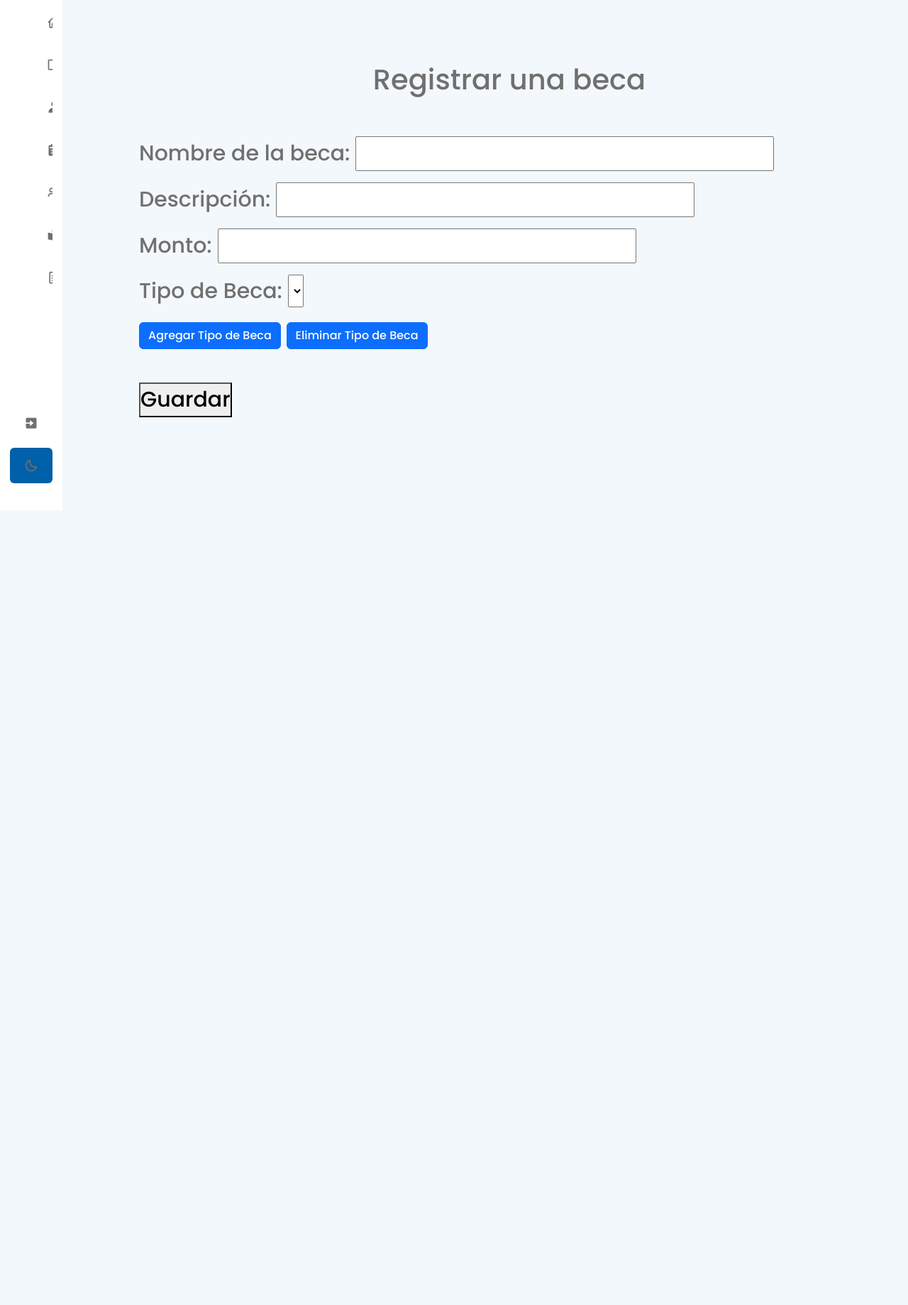
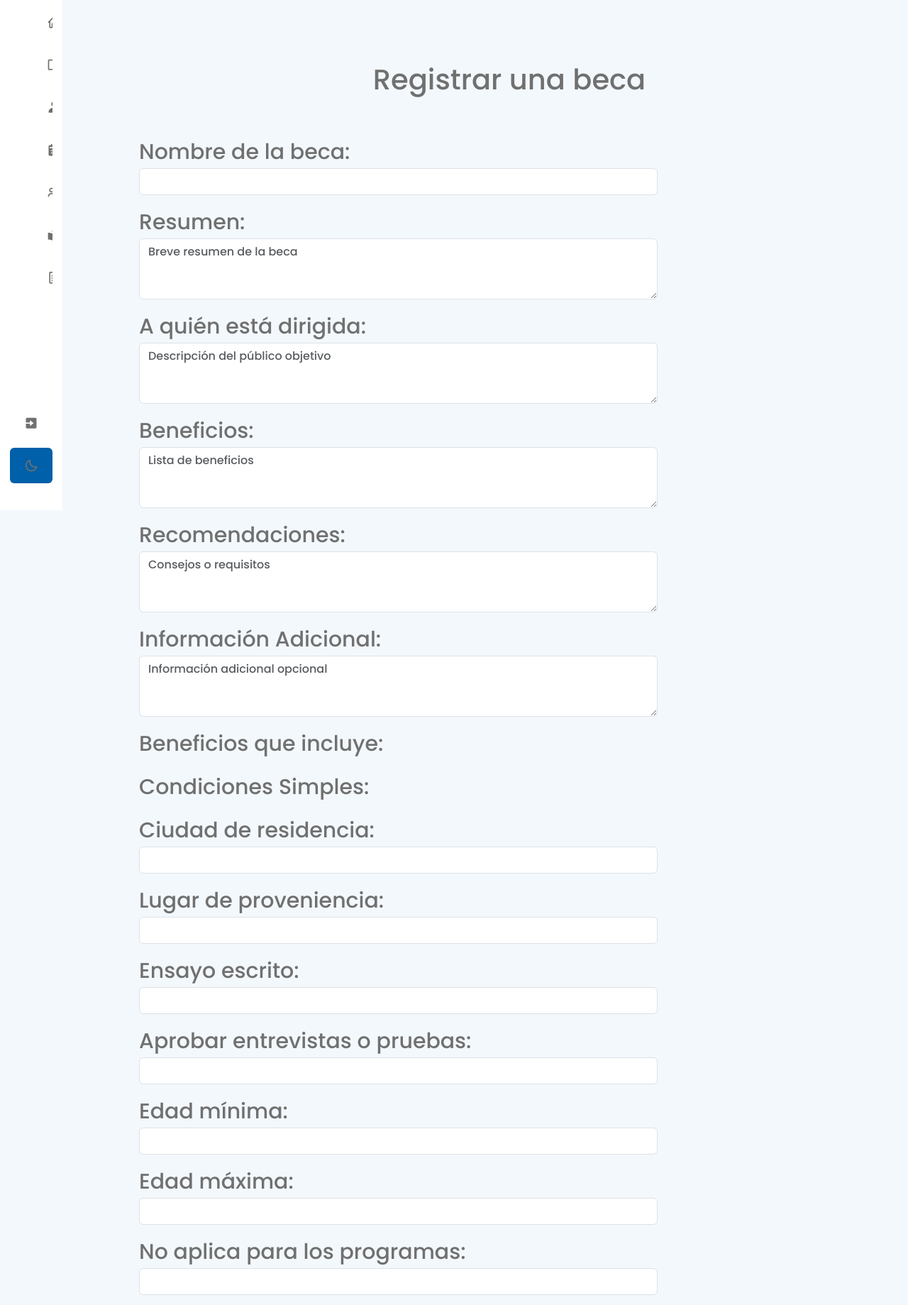
Before and after one commit to Jun-266/becas-filantropia, a Django app: page /add_scholarship/ in a window 1280 px wide; the page is wider, and only the part inside the window is pictured. Shown: the part 81-1920 px from the top of that part at 71% size. Before the commit the page ends 762 px from the top of that part, so only its background shows below. Run offline with Django 4.2, Linux system fonts and the light colour scheme; the visitor is signed in with stand-in values (Sample User, id 1); data that the repository does not hold is empty.

Commit message:
fix: Scholarship model

```diff
--- a/app_becas/forms/scholarship_forms.py
+++ b/app_becas/forms/scholarship_forms.py
@@ -1,15 +1,73 @@
 from django import forms
+from django.db import models
 from app_becas.models import TypeScholarship
+from app_becas.models import ConditionEnum
+from app_becas.models import Scholarship
 from django.db.utils import OperationalError, ProgrammingError
+from django.forms import ModelForm, Textarea
 
 
+class ScholarshipFormModel(ModelForm):
+    class Meta:
+        model = Scholarship
+        fields = "__all__"
+        name= forms.CharField(widget=forms.Textarea)
+        labels ={
+            'name':'Nombre',
+            'summary':'Resumen',
+            'target_audiences':'¿A quién está dirigida?',
+            'benefits':'Beneficios',
+            'recomendations':'Recomendaciones',
+            'additional_info':'Información Adicional',
+        }
+
+        widget = {
+            'summary': Textarea(attrs={"cols": 80, "rows": 50}),
+        }
+
+
+# In pause
 class ScholarshipForm(forms.Form):
-    name = forms.CharField(label='Nombre de la beca')
-    description = forms.CharField(label='Descripción')
-    amount = forms.DecimalField(label='Monto')
+    #widget=forms.Textarea
+    #name = forms.CharField(label='Nombre de la beca')
+    #summary = forms.CharField(label='Resumen', widget=forms.Textarea(attrs={"rows": 3, "placeholder": "Breve resumen de la beca"}))
+    #target_audiences = forms.CharField(label='A quién está dirigida', widget=forms.Textarea(attrs={"rows": 3, "placeholder": "Descripción del público objetivo"}))
+    #benefits = forms.CharField(label='Beneficios', widget=forms.Textarea(attrs={"rows": 3, "placeholder": "Lista de beneficios"}))
+    #recommendations = forms.CharField(label='Recomendaciones', widget=forms.Textarea(attrs={"rows": 3, "placeholder": "Consejos o requisitos"}))
+    #additional_info = forms.CharField(label='Información Adicional', widget=forms.Textarea(attrs={"rows": 3, "placeholder": "Información adicional opcional"}), required=False)
+
+    name = forms.CharField(
+        label='Nombre de la beca',
+        widget=forms.TextInput(attrs={'class': 'form-control mb-2', 'style': 'width:70%;'}),
+    )
+    summary = forms.CharField(
+        label='Resumen',
+        widget=forms.Textarea(attrs={'class': 'form-control mb-2', 'rows': 3, 'style': 'width:70%;', 'placeholder': 'Breve resumen de la beca'}),
+    )
+    target_audiences = forms.CharField(
+        label='A quién está dirigida',
+        widget=forms.Textarea(attrs={'class': 'form-control mb-2', 'rows': 3, 'style': 'width:70%;', 'placeholder': 'Descripción del público objetivo'}),
+    )
+    benefits = forms.CharField(
+        label='Beneficios',
+        widget=forms.Textarea(attrs={'class': 'form-control mb-2', 'rows': 3, 'style': 'width:70%;', 'placeholder': 'Lista de beneficios'}),
+    )
+    recomendations = forms.CharField(
+        label='Recomendaciones',
+        widget=forms.Textarea(attrs={'class': 'form-control mb-2', 'rows': 3, 'style': 'width:70%;', 'placeholder': 'Consejos o requisitos'}),
+    )
+    additional_info = forms.CharField(
+        label='Información Adicional',
+        widget=forms.Textarea(attrs={'class': 'form-control mb-2', 'rows': 3, 'style': 'width:70%;', 'placeholder': 'Información adicional opcional'}),
+        required=False
+    )
+
+
     type_scholarship_objects = TypeScholarship.objects.all()
+    conditions_objects = ConditionEnum.objects.all()
     try:
         type_scholarship_choices = [(obj.name, obj.name) for obj in type_scholarship_objects]
+        conditions_choices = [(obj.name, obj.name) for obj in conditions_objects]
     except OperationalError:
         print("## Es necesario que apliques las migraciones")
         print("## Para que se cree automáticamente las tablas necesarias")
@@ -17,23 +75,147 @@ class ScholarshipForm(forms.Form):
         print(ProgrammingError)
 
     default_choices = [('', 'Selecciona un tipo de beca')]
-    type_scholarship = forms.ChoiceField(
-        label='Tipo de Beca',
+    type_scholarship = forms.MultipleChoiceField(
+        label='Beneficios que incluye',
         choices=default_choices,
+        initial='',
+        widget=forms.CheckboxSelectMultiple,
+    )
+
+    #Conditions
+    conditions_just_select = forms.MultipleChoiceField(
+        label='Condiciones Simples',
+        required=True,
+        widget=forms.CheckboxSelectMultiple,
+    )
+
+##
+    ciudad_de_residencia = forms.CharField(
+        label='Ciudad de residencia',
+        widget=forms.TextInput(attrs={'class': 'form-control mb-2', 'style': 'width:70%;'}),
+        required=False
+    )
+    lugar_de_proveniencia = forms.CharField(
+        label='Lugar de proveniencia',
+        widget=forms.TextInput(attrs={'class': 'form-control mb-2', 'style': 'width:70%;'}),
+        required=False
+    )
+    ensayo_escrito = forms.CharField(
+        label='Ensayo escrito',
+        widget=forms.TextInput(attrs={'class': 'form-control mb-2', 'style': 'width:70%;'}),
+        required=False
+    )
+    aprobar_entrevistas_o_pruebas = forms.CharField(
+        label='Aprobar entrevistas o pruebas',
+        widget=forms.TextInput(attrs={'class': 'form-control mb-2', 'style': 'width:70%;'}),
+        required=False
+    )
+    edad_minima = forms.IntegerField(
+        label='Edad mínima',
+        widget=forms.NumberInput(attrs={'class': 'form-control mb-2', 'style': 'width:70%;'}),
+        required=False
+    )
+    edad_maxima = forms.IntegerField(
+        label='Edad máxima',
+        widget=forms.NumberInput(attrs={'class': 'form-control mb-2', 'style': 'width:70%;'}),
+        required=False
+    )
+    no_aplica_para_los_programas = forms.CharField(
+        label='No aplica para los programas',
+        widget=forms.TextInput(attrs={'class': 'form-control mb-2', 'style': 'width:70%;'}),
+        required=False
+    )
+    certificados = forms.CharField(
+        label='Certificados',
+        widget=forms.TextInput(attrs={'class': 'form-control mb-2', 'style': 'width:70%;'}),
+        required=False
+    )
+    ingresos_del_padre_y_madre_menores_a = forms.IntegerField(
+        label='Ingresos del padre y madre menores a',
+        widget=forms.NumberInput(attrs={'class': 'form-control mb-2', 'style': 'width:70%;'}),
+        required=False
+    )
+    porcentaje_aprobado_por_el_icetex = forms.IntegerField(
+        label='Porcentaje aprobado por el ICETEX',
+        widget=forms.NumberInput(attrs={'class': 'form-control mb-2', 'style': 'width:70%;'}),
+        required=False
+    )
+    promedio_en_grados_superior_a = forms.IntegerField(
+        label='Promedio en grados superior a',
+        widget=forms.NumberInput(attrs={'class': 'form-control mb-2', 'style': 'width:70%;'}),
+        required=False
+    )
+    grados_del_bachiller_a_los_que_aplica = forms.CharField(
+        label='Grados del bachiller a los que aplica',
+        widget=forms.TextInput(attrs={'class': 'form-control mb-2', 'style': 'width:70%;'}),
+        required=False
+    )
+    sisben = forms.CharField(
+        label='SISBEN',
+        widget=forms.TextInput(attrs={'class': 'form-control mb-2', 'style': 'width:70%;'}),
+        required=False
+    )
+    estratos_socioeconomicos = forms.CharField(
+        label='Estratos socioeconómicos',
+        widget=forms.TextInput(attrs={'class': 'form-control mb-2', 'style': 'width:70%;'}),
+        required=False
+    )
+    puntaje_icfes = forms.IntegerField(
+        label='Puntaje ICFES',
+        widget=forms.NumberInput(attrs={'class': 'form-control mb-2', 'style': 'width:70%;'}),
+        required=False
+    )
+    mes_anio_icfes = forms.DateField(
+        label='Mes-año ICFES',
+        widget=forms.DateInput(attrs={'class': 'form-control mb-2', 'style': 'width:70%;'}),
+        required=False
+    )
+    promedio_acumulado_en_la_carrera = forms.FloatField(
+        label='Promedio acumulado en la carrera',
+        widget=forms.NumberInput(attrs={'class': 'form-control mb-2', 'style': 'width:70%;'}),
+        required=False
+    )
+
+
+
+
+
+
+
+    def __init__(self, *args, **kwargs):
+        super(ScholarshipForm, self).__init__(*args, **kwargs)
+        self.fields['type_scholarship'].choices = self.get_dynamic_type_sch()
+        self.fields['conditions_just_select'].choices = self.get_dynamic_condition_js()
+
+    def get_dynamic_type_sch(request):
+        choices = [(obj.name, obj.name) for obj in TypeScholarship.objects.all()]
+        return choices
+
+    def get_dynamic_condition_js(request):
+        choices = [(obj.name, obj.name) for obj in ConditionEnum.objects.all().filter(condition_type="SI/NO")]
+        return choices
+
+
+# To add a condition enum
+class condition_enum_form(forms.Form):
+    name = forms.CharField(label='Nombre de la beca')
+
+    default_choices_ct = [('','Elige un tipo'),('SI/NO', 'SI/NO'), ('SI/NO e Ingresar dato', 'Marcar SI/NO e Ingresar dato')]
+    condition_type = forms.ChoiceField(
+        label='Tipo de condición',
+        choices=default_choices_ct,
         initial='',
     )
 
-    def __init__(self, *args, **kwargs):
-        super(ScholarshipForm, self).__init__(*args, **kwargs)
-        self.fields['type_scholarship'].choices = self.get_dynamic_choice()
-
-    def get_dynamic_choice(request):
-        choices = [(obj.name, obj.name) for obj in TypeScholarship.objects.all()]
-        return choices
-
+    # Does it need to tpye?, if yes, what is the data type
+    default_choices_dt = [('','Elige un tipo'), ('Number','Número'), ('Text','Texto'), ('Date','Fecha'), ('Does not apply', 'No aplica')]
+    data_type = forms.ChoiceField(
+        label='Dato esperado',
+        choices=default_choices_dt,
+        initial='',
+    )
 
 class type_scholarship_form(forms.Form):
-
     new_type_scholarship = forms.CharField(
         label='Nuevo Tipo de Beca',
     )
--- a/app_becas/static/styles/main.css
+++ b/app_becas/static/styles/main.css
@@ -286,3 +286,9 @@ body.dark .switch::before{
 body.dark .home .text {
     color: var(--text-color);
 }
+
+.container--cols {
+    display: grid;
+    grid-template-columns: 1fr 1fr;
+    gap: 20px;
+}
--- a/app_becas/templates/layouts/base.html
+++ b/app_becas/templates/layouts/base.html
@@ -2,6 +2,7 @@
 
 <!DOCTYPE html>
 <html lang="es">
+<link rel="stylesheet" href="https://cdnjs.cloudflare.com/ajax/libs/font-awesome/4.7.0/css/font-awesome.min.css">
 <head>
     <title>Modulo de becas</title>
     <meta charset="UTF-8">
--- a/app_becas/views/add_scholarship.py
+++ b/app_becas/views/add_scholarship.py
@@ -3,6 +3,7 @@ from django.views import View
 from django.contrib.auth.decorators import login_required
 from django.utils.decorators import method_decorator
 from app_becas.models import Scholarship
+from app_becas.models import ConditionEnum
 from app_becas.forms.scholarship_forms import ScholarshipForm
 
 
@@ -11,19 +12,41 @@ class Add_scholarship(View):
 
     def get(self, request):
         form = ScholarshipForm()
-        return render(request, 'add_scholarship.html', {'form': form})
+        conditions_objects = ConditionEnum.objects.all()
+        choices = [obj.name for obj in conditions_objects]
+
+        return render(request, 'add_scholarship.html', {'form': form, 'choices': choices})
 
     def post(self, request):
         form = ScholarshipForm(request.POST)
 
         if form.is_valid():
             name = form.cleaned_data['name']
-            description = form.cleaned_data['description']
-            amount = form.cleaned_data['amount']
-            Scholarship.objects.create(
-                name=name,
-                description=description,
-                amount=amount,
+            summary = form.cleaned_data['summary']
+            target_audiences = form.cleaned_data['target_audiences']
+            benefits = form.cleaned_data['benefits']
+            recomendations = form.cleaned_data['recomendations']
+            additional_info = form.cleaned_data['additional_info']
+
+            scholarship = Scholarship.objects.create(
+                name = name,
+                summary = summary,
+                target_audiences = target_audiences,
+                benefits = benefits,
+                recomendations = recomendations,
+                additional_info = additional_info,
             )
 
-        return redirect('scholarship')
+            truncated_target_audiences = scholarship.target_audiences
+            truncated_benefits = scholarship.benefits[:20]
+            truncated_recomendations = scholarship.recomendations[:3]
+            truncated_additional_info = scholarship.additional_info[:20]
+
+            # Pass the truncated fields to the template
+            context = {
+                'truncated_target_audiences': truncated_target_audiences,
+                'truncated_benefits': truncated_benefits,
+                'truncated_recomendations': truncated_recomendations,
+                'truncated_additional_info': truncated_additional_info,
+            }
+        return render(request, 'scholarship.html')
```
Also changed, not shown: app_becas/models.py (+28 -3 lines), app_becas/scripts/__init__.py (+32 -0 lines), app_becas/templates/add_scholarship.html (+13 -0 lines), app_becas/templates/home.html (+49 -0 lines), app_becas/templates/scholarship.html (+50 -19 lines), app_becas/templates/show_scholarship_info.html (+7 -7 lines), app_becas/views/home.py (+8 -2 lines), app_becas/migrations/0001_initial.py (deleted).
